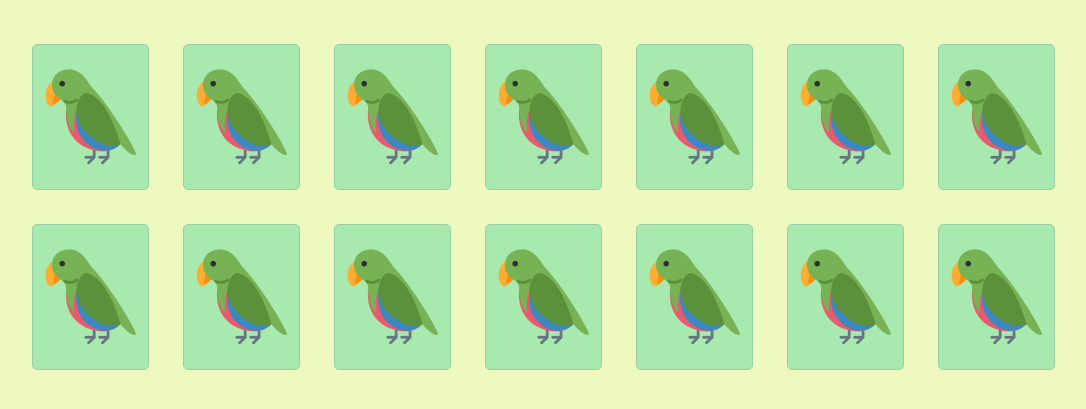
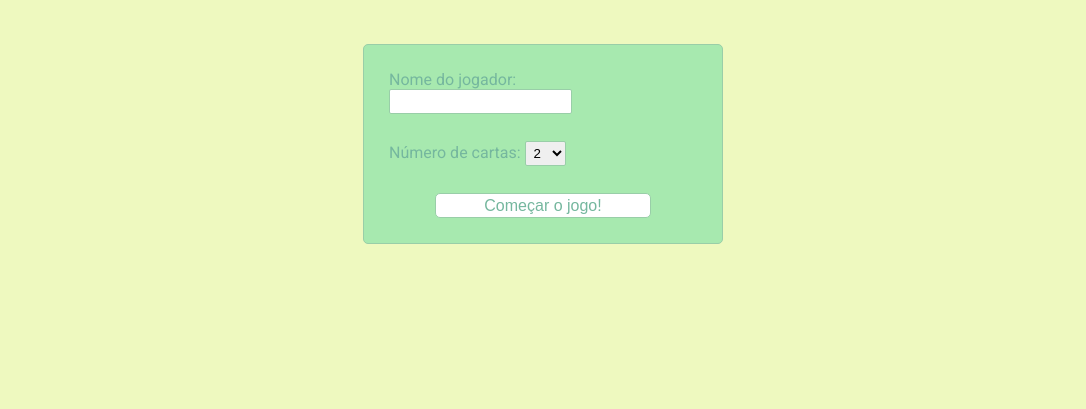
Before and after one commit to Suetam94/Projeto_04_parrotsCardGame, a plain HTML site: page index.html in a window 1280 px wide. Shown: the part 109-518 px from the top of the page, without its empty margins (97-1183 px from the left). Drawn offline with Linux system fonts and the light colour scheme.

Commit message:
favicon-and-game-config

```diff
--- a/assets/css/style.css
+++ b/assets/css/style.css
@@ -29,6 +29,54 @@ h1 {
     margin-top: 40px;
     margin-bottom: 47px;
 }
+
+.config {
+    display: flex;
+    flex-direction: column;
+    align-items: flex-start;
+    justify-content: space-between;
+    height: 200px;
+    width: 360px;
+    background: #A7E9AF;
+    border: 1px solid #99CEA8;
+    border-radius: 5px;
+    padding: 25px;
+    color: #75B79E;
+}
+
+input, select {
+    outline: none;
+    border-radius: 2px;
+    height: 25px;
+    padding-left: 4px;
+    border: 1px solid #99CEA8;
+}
+
+button {
+    display: flex;
+    justify-content: center;
+    align-items: center;
+    width: 70%;
+    height: 25px;
+    border-radius: 5px;
+    border: 1px solid #99CEA8;
+    margin: 0 auto;
+    color: #75B79E;
+    font-size: 16px;
+    background: #fff;
+    transition: width 1s;
+    cursor: pointer;
+}
+
+button:hover {
+    width: 80%;
+    transition: width 1s;
+}
+
+#memory-game {
+    display: none;
+}
+
 .memory-game {
     display: grid;
     grid-template-columns: repeat(7, auto);
@@ -36,7 +84,6 @@ h1 {
     grid-row-gap: 34px;
     perspective: 1000px;
 }
-
 
 .memory-card {
     width: 117px;
--- a/assets/js/script.js
+++ b/assets/js/script.js
@@ -1,5 +1,12 @@
-const memoryGame = document.getElementById('memory-game');
+// Game configs
+const parrots = ['bobrossparrot', 'explodyparrot', 'fiestaparrot', 'metalparrot', 'revertitparrot', 'tripletsparrot', 'unicornparrot'];
 
+function gameConfig() {
+
+}
+
+
+// Game functions and variables
 const cards = document.querySelectorAll('.memory-card');
 
 let hasFlippedCard = false;
@@ -29,7 +36,7 @@ function flipCard() {
 }
 
 function checkForMatch() {
-    const isMatch = firstCard.dataset.birds === secondCard.dataset.birds;
+    const isMatch = firstCard.dataset.parrots === secondCard.dataset.parrots;
     isMatch ? disableCards() : unFlipCards();
 }
 
--- a/index.html
+++ b/index.html
@@ -6,6 +6,7 @@
           content="width=device-width, user-scalable=no, initial-scale=1.0, maximum-scale=1.0, minimum-scale=1.0">
     <meta http-equiv="X-UA-Compatible" content="ie=edge">
     <title>Parrots Card Game</title>
+    <link rel="icon" type="image/x-icon" href="./assets/img/favicon.png">
 
     <!-- CSS -->
     <link rel="stylesheet" href="./assets/css/style.css">
@@ -15,60 +16,80 @@
     <header>
         <h1>PARROT CARD GAME</h1>
     </header>
+    <div id="config" class="config">
+        <div class="inputName">
+            <label for="nome">Nome do jogador:</label>
+            <input type="text" id="nome">
+        </div>
+        <div class="selectNCartas">
+            <label for="nCartas">Número de cartas:</label>
+            <select id="nCartas">
+                <option value="2">2</option>
+                <option value="4">4</option>
+                <option value="6">6</option>
+                <option value="8">8</option>
+                <option value="10">10</option>
+                <option value="12">12</option>
+                <option value="14">14</option>
+            </select>
+        </div>
+
+        <button onclick="gameConfig()">Começar o jogo!</button>
+    </div>
     <section id="memory-game" class="memory-game">
-        <div class="memory-card" data-birds="bobrossparrot">
+        <div class="memory-card" data-parrots="bobrossparrot">
             <img src="./assets/img/bobrossparrot.gif" alt="Bobross Parrot" class="front-face">
             <img src="./assets/img/front.png" alt="Parrot Badge" class="back-face">
         </div>
-        <div class="memory-card" data-birds="bobrossparrot">
+        <div class="memory-card" data-parrots="bobrossparrot">
             <img src="./assets/img/bobrossparrot.gif" alt="Bobross Parrot" class="front-face">
             <img src="./assets/img/front.png" alt="Parrot Badge" class="back-face">
         </div>
-        <div class="memory-card" data-birds="explodyparrot">
+        <div class="memory-card" data-parrots="explodyparrot">
             <img src="./assets/img/explodyparrot.gif" alt="Explody Parrot" class="front-face">
             <img src="./assets/img/front.png" alt="Parrot Badge" class="back-face">
         </div>
-        <div class="memory-card" data-birds="explodyparrot">
+        <div class="memory-card" data-parrots="explodyparrot">
             <img src="./assets/img/explodyparrot.gif" alt="Explody Parrot" class="front-face">
             <img src="./assets/img/front.png" alt="Parrot Badge" class="back-face">
         </div>
-        <div class="memory-card" data-birds="fiestaparrot">
+        <div class="memory-card" data-parrots="fiestaparrot">
             <img src="./assets/img/fiestaparrot.gif" alt="Fiesta Parrot" class="front-face">
             <img src="./assets/img/front.png" alt="Parrot Badge" class="back-face">
         </div>
-        <div class="memory-card" data-birds="fiestaparrot">
+        <div class="memory-card" data-parrots="fiestaparrot">
             <img src="./assets/img/fiestaparrot.gif" alt="Fiesta Parrot" class="front-face">
             <img src="./assets/img/front.png" alt="Parrot Badge" class="back-face">
         </div>
-        <div class="memory-card" data-birds="metalparrot">
+        <div class="memory-card" data-parrots="metalparrot">
             <img src="./assets/img/metalparrot.gif" alt="Metal Parrot" class="front-face">
             <img src="./assets/img/front.png" alt="Parrot Badge" class="back-face">
         </div>
-        <div class="memory-card" data-birds="metalparrot">
+        <div class="memory-card" data-parrots="metalparrot">
             <img src="./assets/img/metalparrot.gif" alt="Metal Parrot" class="front-face">
             <img src="./assets/img/front.png" alt="Parrot Badge" class="back-face">
         </div>
-        <div class="memory-card" data-birds="revertitparrot">
+        <div class="memory-card" data-parrots="revertitparrot">
             <img src="./assets/img/revertitparrot.gif" alt="Revertit Parrot" class="front-face">
             <img src="./assets/img/front.png" alt="Parrot Badge" class="back-face">
         </div>
-        <div class="memory-card" data-birds="revertitparrot">
+        <div class="memory-card" data-parrots="revertitparrot">
             <img src="./assets/img/revertitparrot.gif" alt="Revertit Parrot" class="front-face">
             <img src="./assets/img/front.png" alt="Parrot Badge" class="back-face">
         </div>
-        <div class="memory-card" data-birds="tripletsparrot">
+        <div class="memory-card" data-parrots="tripletsparrot">
             <img src="./assets/img/tripletsparrot.gif" alt="Triplets Parrot" class="front-face">
             <img src="./assets/img/front.png" alt="Parrot Badge" class="back-face">
         </div>
-        <div class="memory-card" data-birds="tripletsparrot">
+        <div class="memory-card" data-parrots="tripletsparrot">
             <img src="./assets/img/tripletsparrot.gif" alt="Triplets Parrot" class="front-face">
             <img src="./assets/img/front.png" alt="Parrot Badge" class="back-face">
         </div>
-        <div class="memory-card" data-birds="unicornparrot">
+        <div class="memory-card" data-parrots="unicornparrot">
             <img src="./assets/img/unicornparrot.gif" alt="Unicorn Parrot" class="front-face">
             <img src="./assets/img/front.png" alt="Parrot Badge" class="back-face">
         </div>
-        <div class="memory-card" data-birds="unicornparrot">
+        <div class="memory-card" data-parrots="unicornparrot">
             <img src="./assets/img/unicornparrot.gif" alt="Unicorn Parrot" class="front-face">
             <img src="./assets/img/front.png" alt="Parrot Badge" class="back-face">
         </div>
```
Also changed, not shown: assets/img/favicon.png (added).
